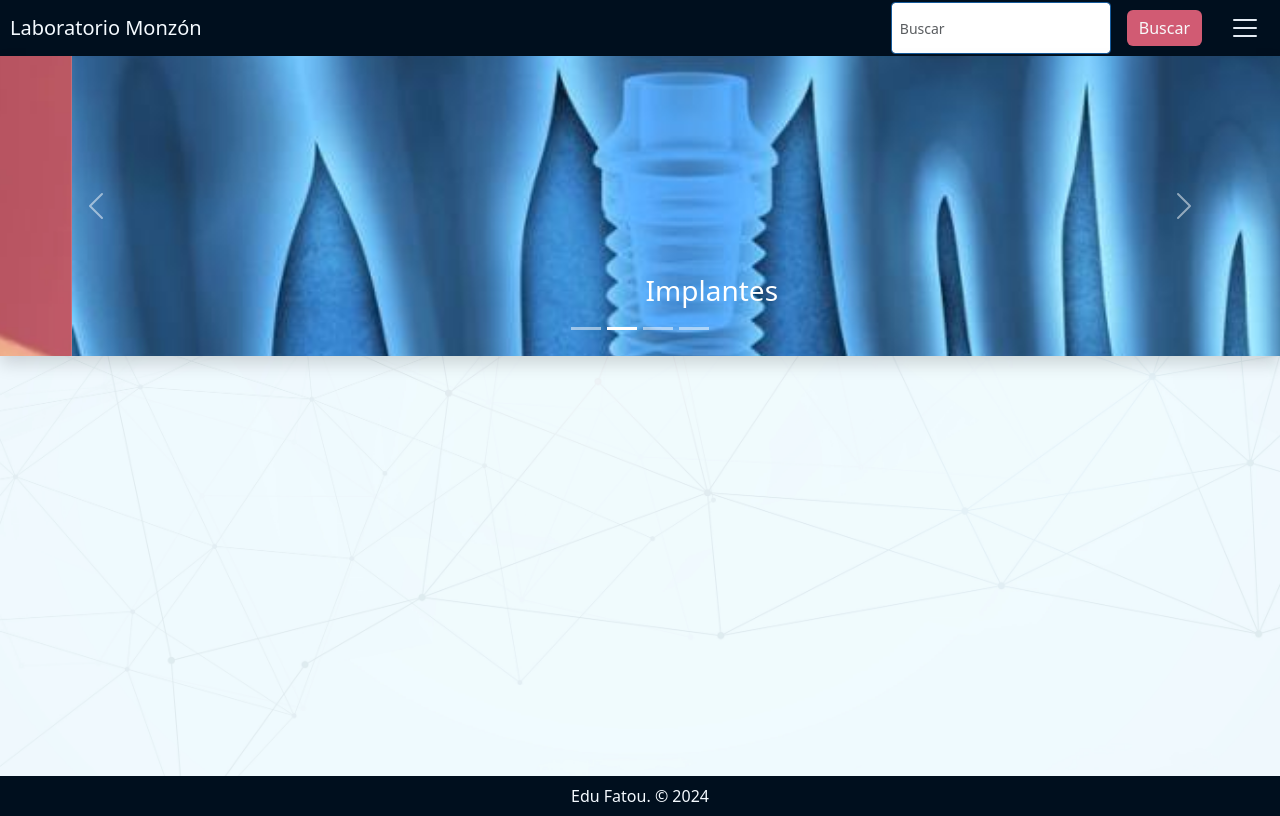
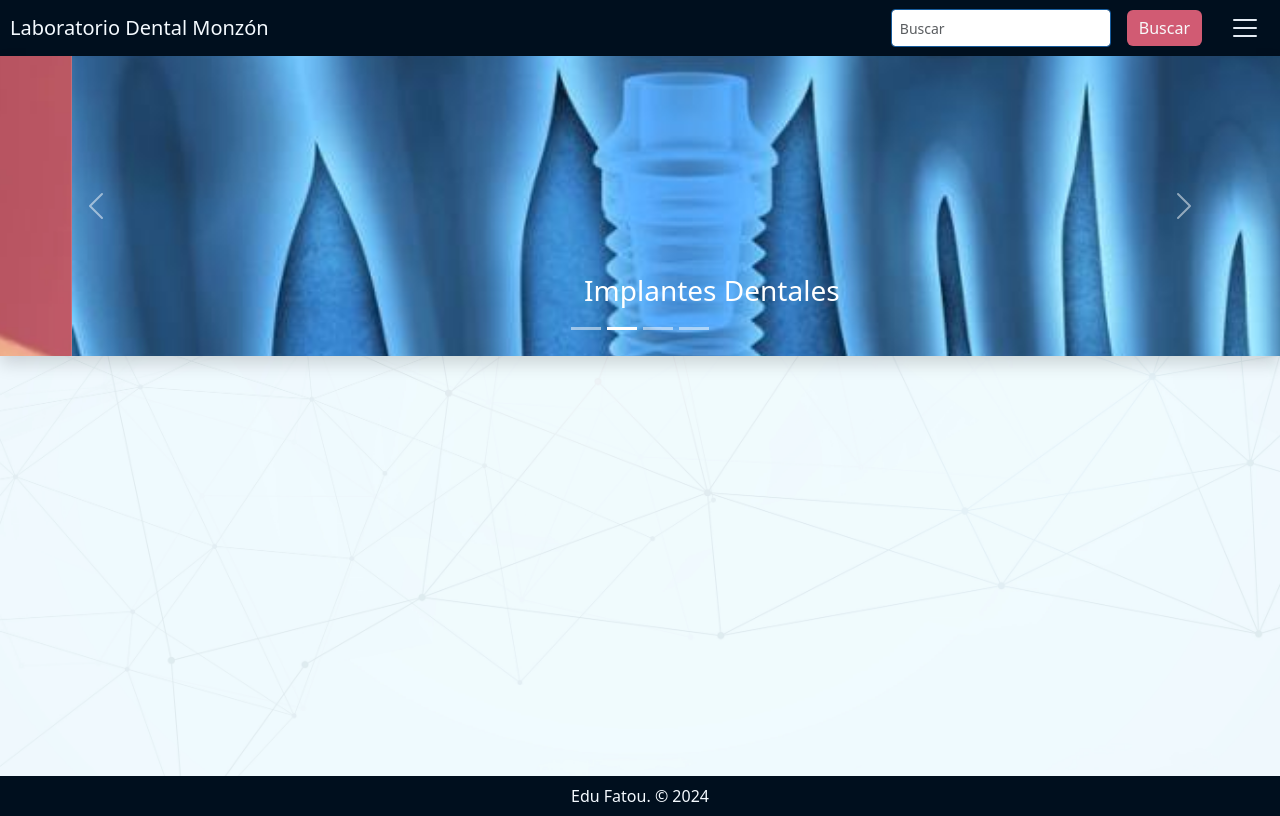
Before and after one commit to EduFatou/laboratorio_monzon, a React (Vite) app in the folder client/: page /categorias in a window 1280 px wide. Built offline with nearby package versions, Linux system fonts and the light colour scheme.

Commit message:
added icon in navbar, small fixes in home

```diff
--- a/client/src/components/Header/Nav/Nav.jsx
+++ b/client/src/components/Header/Nav/Nav.jsx
@@ -2,6 +2,7 @@ import React, { useState, useContext } from "react";
 import { Link } from "react-router-dom";
 import { Navbar, Nav, Form, FormControl, Button, Offcanvas } from 'react-bootstrap';
 import { UserContext } from '../../../context/UserContext';
+import logo from '../../../../public/diente.png';
 
 const Navigation = () => {
   const [show, setShow] = useState(false);
@@ -15,15 +16,25 @@ const Navigation = () => {
   return (
     <>
       <Navbar className="navbar custom-navbar" expand={false}>
-        <Navbar.Brand as={Link} to="/">Laboratorio Monzón</Navbar.Brand>
+        <Navbar.Brand as={Link} to="/">
+          <img
+            src={logo}
+            width="30"
+            height="30"
+            className="d-inline-block align-top d-md-none"
+            alt="Logo"
+          />
+          <span className="d-none d-md-inline">Laboratorio Dental Monzón</span>
+        </Navbar.Brand>
         <div className="d-flex ms-auto me-2 align-items-center">
-          <Form className="d-none d-md-flex">
+          <Form className="d-none d-md-flex align-items-center">
             <FormControl
               type="search"
               placeholder="Buscar"
               className="me-2"
               size="sm"
               aria-label="Search"
+              style={{height: '38px'}}
             />
             <Button variant="outline-light">Buscar</Button>
           </Form>
--- a/client/src/components/Main/Home/CategoriesList/CategoriesList.jsx
+++ b/client/src/components/Main/Home/CategoriesList/CategoriesList.jsx
@@ -7,10 +7,10 @@ import imgRemovibles from '../../../../assets/removible.jpg';
 
 const CategoriesList = () => {
   const categories = [
-    { name: 'Fijas', img: `${imgFijas}`},
-    { name: 'Implantes', img: `${imgImplantes}`},
-    { name: 'Férulas', img: `${imgFerulas}`},
-    { name: 'Removibles', img: `${imgRemovibles}`},
+    { name: 'Prótesis Fijas', img: `${imgFijas}`},
+    { name: 'Implantes Dentales', img: `${imgImplantes}`},
+    { name: 'Férulas Dentales', img: `${imgFerulas}`},
+    { name: 'Prótesis Removibles', img: `${imgRemovibles}`},
   ];
 
   return (
--- a/client/src/components/Main/Home/Home.jsx
+++ b/client/src/components/Main/Home/Home.jsx
@@ -44,17 +44,19 @@ const Home = () => {
         <article>
           <CategoriesList />
           <div className="login-section">
-            <h3>Bienvenid@, accede para enviar tu solicitud de presupuesto.</h3>
+            <h3>Bienvenid@ a Laboratorio Dental Monzón, accede para enviar tu solicitud de presupuesto.</h3>
             <Login />
             <p>
-              Laboratorio Monzón, donde transformamos sonrisas utilizando las últimas tecnologías y el conocimiento experto de nuestro equipo. Destacamos por ofrecer precios competitivos y resultados excelentes, garantizando la satisfacción de nuestros clientes.
+              Laboratorio Dental Monzón, donde transformamos sonrisas utilizando las últimas tecnologías y el conocimiento experto de nuestro equipo. Destacamos por ofrecer precios competitivos y resultados excelentes, garantizando la satisfacción de nuestros clientes.
             </p>
           </div>
           <div className='contact-section'>
-          <p>Te atendemos en Sevilla, Calle Monzón, local bajo 6H.</p>
-          <p>Teléfono: +34 600 123 456</p>
+            <p>Conócenos en Sevilla, Calle Monzón, local bajo 6H.</p>
+            <p>Teléfono: +34 600 123 456</p>
+            <a href="mailto:laboratoriodentalmonzon@gmail.com">laboratoriodentalmonzon@gmail.com</a>
             <div className='map-container'>
-            <iframe src="https://www.google.com/maps/embed?pb=!1m18!1m12!1m3!1d3171.208251575949!2d-5.985801400000038!3d37.361248999999994!2m3!1f0!2f0!3f0!3m2!1i1024!2i768!4f13.1!3m3!1m2!1s0xd126c2ae39984d3%3A0xef958880c6c9fa63!2sC.%20Monz%C3%B3n%2C%206%2C%2041012%20Sevilla!5e0!3m2!1ses!2ses!4v1721570125901!5m2!1ses!2ses" allowfullscreen="" loading="lazy" referrerpolicy="no-referrer-when-downgrade"></iframe>            </div>
+              <iframe src="https://www.google.com/maps/embed?pb=!1m18!1m12!1m3!1d3171.208251575949!2d-5.985801400000038!3d37.361248999999994!2m3!1f0!2f0!3f0!3m2!1i1024!2i768!4f13.1!3m3!1m2!1s0xd126c2ae39984d3%3A0xef958880c6c9fa63!2sC.%20Monz%C3%B3n%2C%206%2C%2041012%20Sevilla!5e0!3m2!1ses!2ses!4v1721570125901!5m2!1ses!2ses" allowFullScreen="" loading="lazy" referrerPolicy="no-referrer-when-downgrade"></iframe>
+            </div>
           </div>
         </article>
       </section>
--- a/client/src/styles/components/_Home.scss
+++ b/client/src/styles/components/_Home.scss
@@ -34,6 +34,10 @@
       font-weight: bold;
       color: $dark-blue;
     }
+    a {
+      font-weight: bold;
+      text-decoration: none;
+    }
 
   }
 }
```
Also changed, not shown: 1 other file (tests, documents, lock files or other folders).
